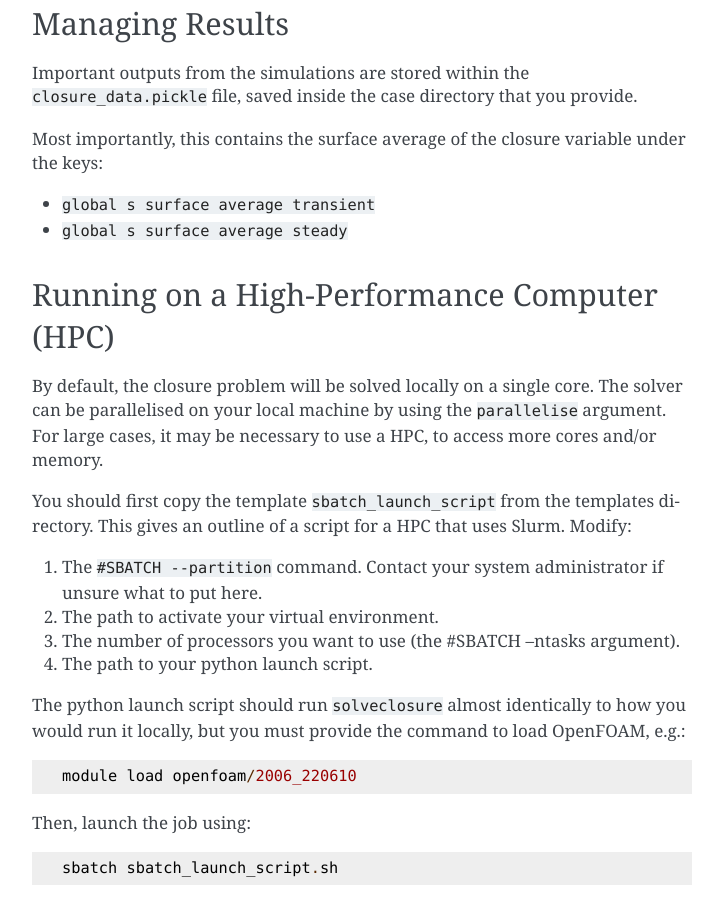
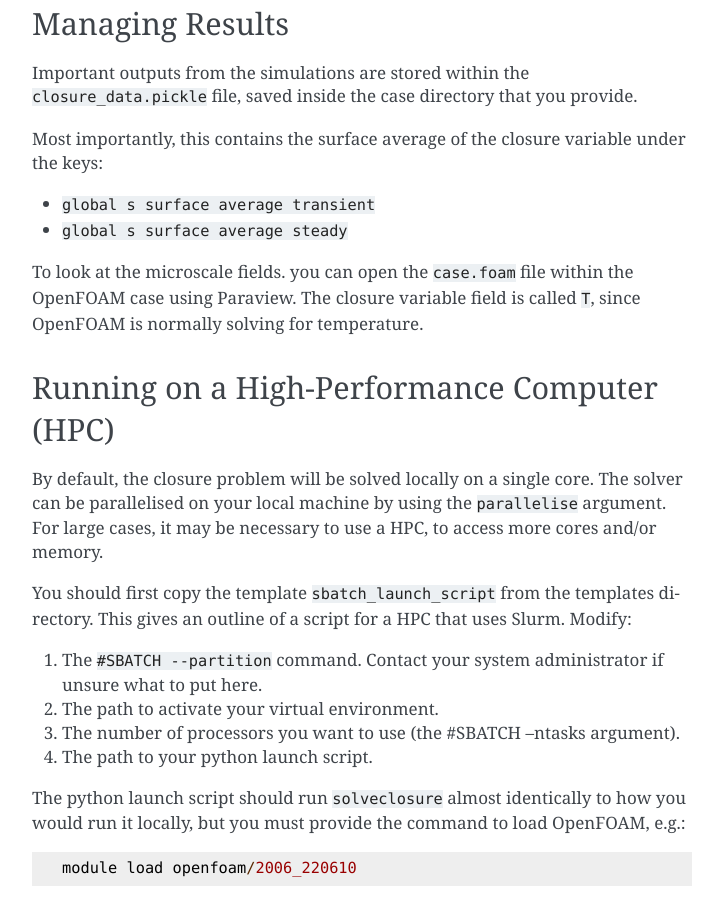
Before and after one commit to isaacbasil/solveclosure, a Sphinx documentation site: the page built from docs/guide.rst, in a window 1280 px wide and 900 px high, scrolled down 2799 px. Shown: the whole window, without its empty margins (388-1111 px from the left). Built offline with Sphinx 7.4.7, drawn with Linux system fonts in a browser that asks for light colours.

Commit message:
mentioned case.foam in docs

```diff
--- a/docs/guide.rst
+++ b/docs/guide.rst
@@ -137,6 +137,9 @@ variable under the keys:
 - ``global s surface average transient``
 - ``global s surface average steady``
 
+To look at the microscale fields. you can open the ``case.foam`` file within the OpenFOAM case using Paraview.
+The closure variable field is called ``T``, since OpenFOAM is normally solving for temperature.
+
 Running on a High-Performance Computer (HPC)
 --------------------------------------------
 
```
